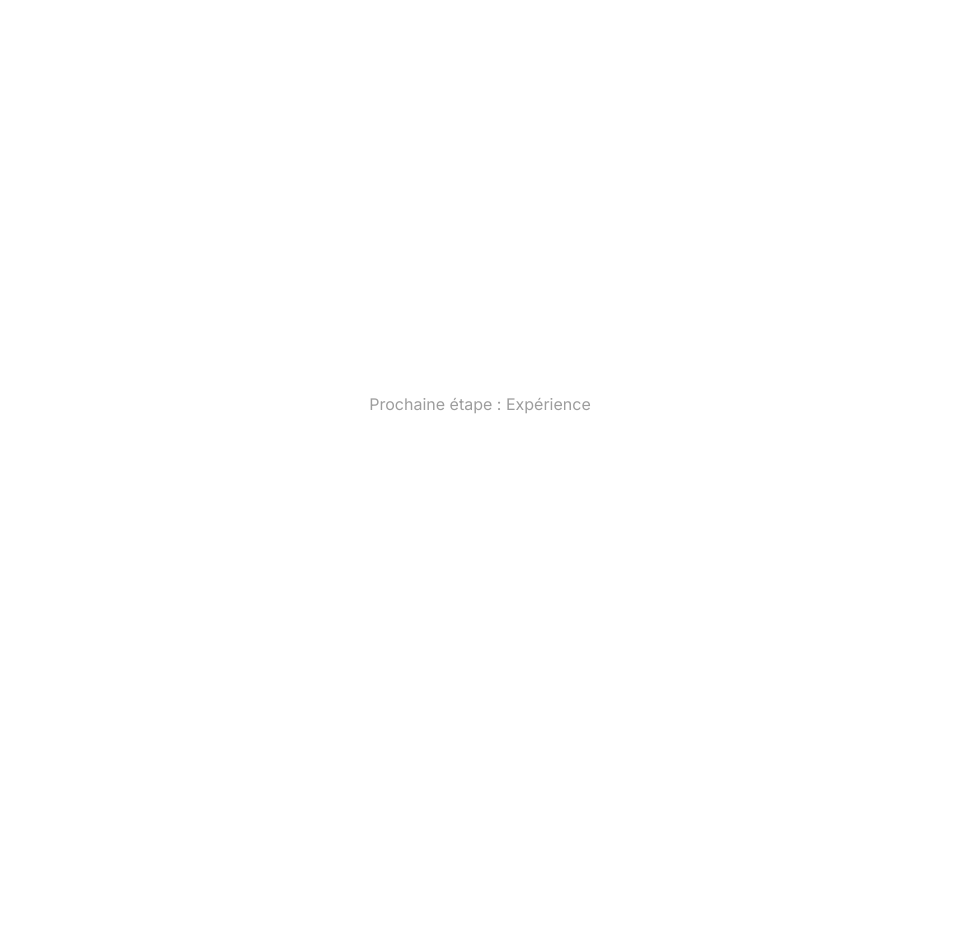
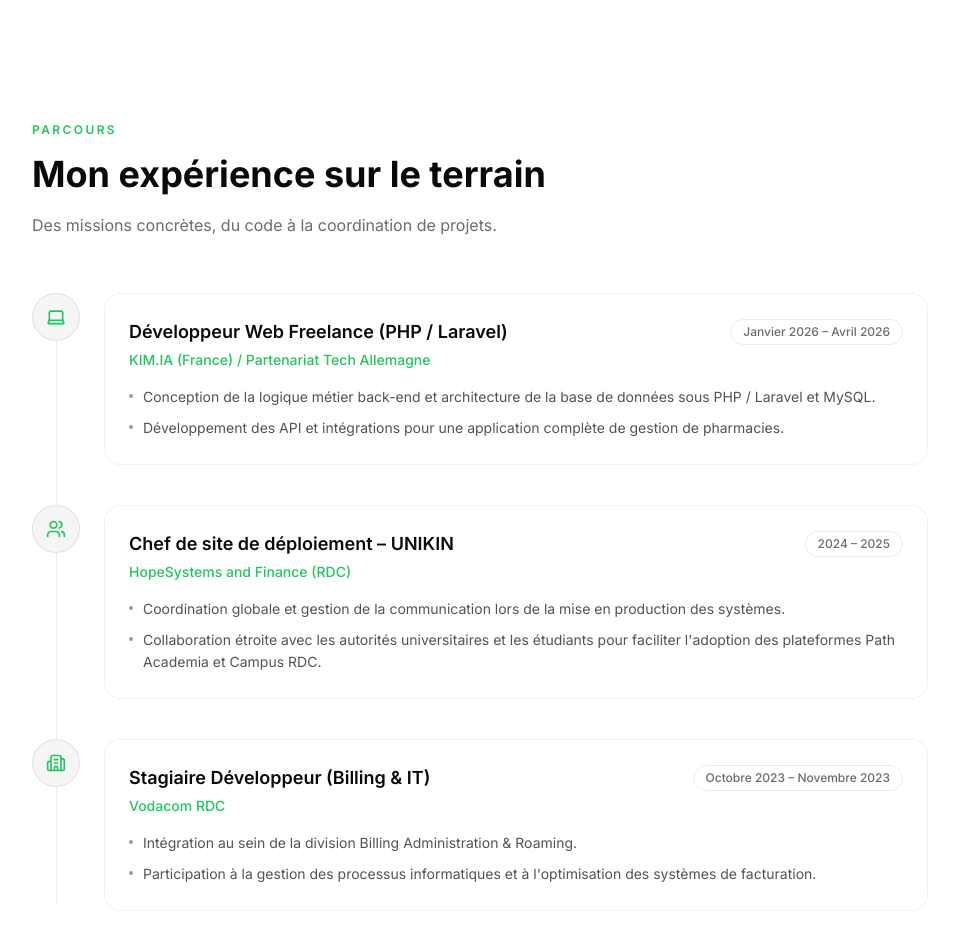
Before and after one commit to MarceloKld/portfolio-marcelo-kalonji, a Next.js app: page / in a window 1280 px wide. Shown: the part 1760-2710 px from the top of the page, without its empty margins (160-1119 px from the left). Before the commit the page ends 2564 px from the top, so only its background shows below. Built offline with nearby package versions, Linux system fonts and the light colour scheme.

Commit message:
Experience

```diff
--- a/src/app/page.tsx
+++ b/src/app/page.tsx
@@ -1,6 +1,7 @@
 import { Navbar } from "@/components/layout/Navbar";
 import { Hero } from "@/components/sections/Hero";
 import { Services } from "@/components/sections/Services";
+import { Experience } from "@/components/sections/Experience";
 
 export default function Home() {
   return (
@@ -8,10 +9,11 @@ export default function Home() {
       <Navbar />
       <Hero />
       <Services />
+      <Experience />
 
       {/* Section temporaire, remplacée à la prochaine phase */}
-      <section id="experience" className="flex h-screen items-center justify-center">
-        <p className="text-[var(--foreground)]/40">Prochaine étape : Expérience</p>
+      <section id="projets" className="flex h-screen items-center justify-center">
+        <p className="text-[var(--foreground)]/40">Prochaine étape : Projets</p>
       </section>
     </main>
   );
--- a/src/components/sections/Experience.tsx
+++ b/src/components/sections/Experience.tsx
@@ -0,0 +1,80 @@
+"use client";
+
+import { useLanguage } from "@/components/providers/LanguageProvider";
+import { Reveal } from "@/components/ui/Reveal"; // scroll-based : section sous le Hero
+import { TimelineItem } from "@/components/ui/TimelineItem";
+import { EXPERIENCE_META } from "@/data/experience";
+
+/* ════════════════════════════════════════════════════════════════
+   🎛️  ZONE DE RÉGLAGES
+   ════════════════════════════════════════════════════════════════ */
+
+// Délai entre l'apparition de chaque étape de la timeline (Staggered Reveal)
+const STAGGER_DELAY = 150; // millisecondes
+
+/* ════════════════════════════════════════════════════════════════ */
+
+export function Experience() {
+  const { t } = useLanguage();
+
+  return (
+    <section id="experience" className="relative px-4 py-20 sm:px-6 sm:py-28 lg:px-10">
+      {/* max-w-4xl (plus étroit que Services) : une timeline est plus
+          lisible dans une colonne resserrée qu'étalée sur toute la largeur */}
+      <div className="mx-auto max-w-4xl">
+        {/* === EN-TÊTE DE SECTION === */}
+        <Reveal>
+          <span className="text-xs font-semibold uppercase tracking-[0.2em] text-[var(--accent)]">
+            {t.experience.sectionLabel}
+          </span>
+        </Reveal>
+
+        <Reveal delay={100}>
+          <h2 className="mt-3 text-2xl font-bold leading-tight text-[var(--foreground)] sm:text-4xl">
+            {t.experience.sectionTitle}
+          </h2>
+        </Reveal>
+
+        <Reveal delay={200}>
+          <p className="mt-4 max-w-xl text-sm text-[var(--foreground)]/60 sm:text-base">
+            {t.experience.sectionSubtitle}
+          </p>
+        </Reveal>
+
+        {/* === TIMELINE === */}
+        <div className="relative mt-14">
+          {/*
+            Ligne verticale continue, positionnée pour passer EXACTEMENT
+            au centre des cercles-icônes :
+            - cercle mobile : 40px (h-10 w-10) → centre à 20px → left-5 (1.25rem = 20px)
+            - cercle desktop : 48px (sm:h-12 sm:w-12) → centre à 24px → sm:left-6 (1.5rem = 24px)
+            top-2 / bottom-2 : petite marge pour ne pas dépasser la 1ère/dernière icône
+          */}
+          <div
+            aria-hidden="true"
+            className="absolute bottom-2 left-5 top-2 w-px bg-[var(--border-color)] sm:left-6"
+          />
+
+          <div className="flex flex-col gap-10">
+            {EXPERIENCE_META.map((exp, index) => {
+              // Récupère le texte traduit correspondant à cet id
+              const content = t.experience.items[exp.id];
+
+              return (
+                <Reveal key={exp.id} delay={index * STAGGER_DELAY}>
+                  <TimelineItem
+                    icon={exp.icon}
+                    role={content.role}
+                    company={content.company}
+                    period={content.period}
+                    missions={content.missions}
+                  />
+                </Reveal>
+              );
+            })}
+          </div>
+        </div>
+      </div>
+    </section>
+  );
+}
--- /dev/null
+++ b/src/components/ui/TimelineItem.tsx
@@ -0,0 +1,59 @@
+import type { LucideIcon } from "lucide-react";
+
+type TimelineItemProps = {
+  icon: LucideIcon;
+  role: string;
+  company: string;
+  period: string;
+  missions: string[];
+};
+
+/**
+ * Une "étape" de la timeline : un cercle-icône (positionné sur la ligne
+ * verticale) + une carte de contenu (glassmorphism) à droite.
+ *
+ * Point technique important : le cercle-icône a un fond PLEIN
+ * (bg-[var(--surface)]) et un z-index supérieur (z-10) à la ligne
+ * verticale dessinée dans le composant parent (Experience.tsx).
+ * Résultat : la ligne semble "passer derrière" chaque icône,
+ * comme une vraie timeline continue.
+ */
+export function TimelineItem({ icon: Icon, role, company, period, missions }: TimelineItemProps) {
+  return (
+    <div className="relative flex gap-5 sm:gap-6">
+      {/* Marqueur circulaire sur la ligne verticale */}
+      <div className="relative z-10 flex h-10 w-10 shrink-0 items-center justify-center rounded-full border border-[var(--border-color)] bg-[var(--surface)] sm:h-12 sm:w-12">
+        <Icon className="h-4 w-4 text-[var(--accent)] sm:h-5 sm:w-5" />
+      </div>
+
+      {/* Carte de contenu */}
+      <div className="glass flex-1 rounded-2xl p-5 sm:p-6">
+        {/* En-tête : rôle à gauche, période à droite (wrap si l'espace manque) */}
+        <div className="flex flex-wrap items-center justify-between gap-2">
+          <h3 className="text-base font-semibold text-[var(--foreground)] sm:text-lg">
+            {role}
+          </h3>
+          <span className="shrink-0 rounded-full border border-[var(--border-color)] px-3 py-1 text-xs font-medium text-[var(--foreground)]/60">
+            {period}
+          </span>
+        </div>
+
+        {/* Entreprise, en vert accent — seul petit détail vert de la carte */}
+        <p className="mt-1 text-sm font-medium text-[var(--accent)]">{company}</p>
+
+        {/* Liste des missions, puces discrètes */}
+        <ul className="mt-4 flex flex-col gap-2">
+          {missions.map((mission) => (
+            <li
+              key={mission}
+              className="flex items-start gap-2.5 text-sm leading-relaxed text-[var(--foreground)]/70"
+            >
+              <span className="mt-2 h-1 w-1 shrink-0 rounded-full bg-[var(--foreground)]/40" />
+              <span>{mission}</span>
+            </li>
+          ))}
+        </ul>
+      </div>
+    </div>
+  );
+}
--- a/src/data/experience.ts
+++ b/src/data/experience.ts
@@ -0,0 +1,18 @@
+import { Laptop, Users, Building2 } from "lucide-react";
+import type { ExperienceMeta } from "@/types";
+
+/**
+ * Liste des 3 expériences, DANS L'ORDRE CHRONOLOGIQUE DÉCROISSANT
+ * (la plus récente en premier — convention standard d'un CV/portfolio).
+ *
+ * Icônes choisies (toutes génériques, aucun logo de marque donc
+ * aucun risque de problème d'export avec lucide-react) :
+ * - Laptop   : mission de développement freelance à distance
+ * - Users    : mission de coordination / gestion d'équipe
+ * - Building2 : stage en entreprise classique
+ */
+export const EXPERIENCE_META: ExperienceMeta[] = [
+  { id: "kimia", icon: Laptop },
+  { id: "unikin", icon: Users },
+  { id: "vodacom", icon: Building2 },
+];
--- a/src/i18n/en.json
+++ b/src/i18n/en.json
@@ -63,5 +63,39 @@
         ]
       }
     }
+  },
+  "experience": {
+    "sectionLabel": "Background",
+    "sectionTitle": "My hands-on experience",
+    "sectionSubtitle": "Real-world missions, from code to project coordination.",
+    "items": {
+      "kimia": {
+        "role": "Freelance Web Developer (PHP / Laravel)",
+        "company": "KIM.IA (France) / German Tech Partnership",
+        "period": "January 2026 – April 2026",
+        "missions": [
+          "Designed the back-end business logic and database architecture using PHP / Laravel and MySQL.",
+          "Developed APIs and integrations for a complete pharmacy management application."
+        ]
+      },
+      "unikin": {
+        "role": "Deployment Site Lead – UNIKIN",
+        "company": "HopeSystems and Finance (DRC)",
+        "period": "2024 – 2025",
+        "missions": [
+          "Overall coordination and communication management during systems go-live.",
+          "Close collaboration with university authorities and students to facilitate adoption of the Path Academia and Campus RDC platforms."
+        ]
+      },
+      "vodacom": {
+        "role": "Developer Intern (Billing & IT)",
+        "company": "Vodacom DRC",
+        "period": "October 2023 – November 2023",
+        "missions": [
+          "Joined the Billing Administration & Roaming division.",
+          "Contributed to IT process management and billing system optimization."
+        ]
+      }
+    }
   }
 }
--- a/src/i18n/fr.json
+++ b/src/i18n/fr.json
@@ -63,5 +63,39 @@
         ]
       }
     }
+  },
+  "experience": {
+    "sectionLabel": "Parcours",
+    "sectionTitle": "Mon expérience sur le terrain",
+    "sectionSubtitle": "Des missions concrètes, du code à la coordination de projets.",
+    "items": {
+      "kimia": {
+        "role": "Développeur Web Freelance (PHP / Laravel)",
+        "company": "KIM.IA (France) / Partenariat Tech Allemagne",
+        "period": "Janvier 2026 – Avril 2026",
+        "missions": [
+          "Conception de la logique métier back-end et architecture de la base de données sous PHP / Laravel et MySQL.",
+          "Développement des API et intégrations pour une application complète de gestion de pharmacies."
+        ]
+      },
+      "unikin": {
+        "role": "Chef de site de déploiement – UNIKIN",
+        "company": "HopeSystems and Finance (RDC)",
+        "period": "2024 – 2025",
+        "missions": [
+          "Coordination globale et gestion de la communication lors de la mise en production des systèmes.",
+          "Collaboration étroite avec les autorités universitaires et les étudiants pour faciliter l'adoption des plateformes Path Academia et Campus RDC."
+        ]
+      },
+      "vodacom": {
+        "role": "Stagiaire Développeur (Billing & IT)",
+        "company": "Vodacom RDC",
+        "period": "Octobre 2023 – Novembre 2023",
+        "missions": [
+          "Intégration au sein de la division Billing Administration & Roaming.",
+          "Participation à la gestion des processus informatiques et à l'optimisation des systèmes de facturation."
+        ]
+      }
+    }
   }
 }
--- a/src/types/index.ts
+++ b/src/types/index.ts
@@ -7,13 +7,20 @@ export type NavLink = {
   href: string;
 };
 
-// Identifiants uniques de chaque service — doivent correspondre
-// EXACTEMENT aux clés utilisées dans fr.json / en.json (services.items.*)
+// === SERVICES (déjà existant) ===
 export type ServiceId = "web" | "data" | "strategy";
 
-// Les données "structurelles" d'un service (icône) sont séparées
-// du texte (qui vit dans les fichiers de traduction) — voir data/services.ts
 export type ServiceMeta = {
   id: ServiceId;
   icon: LucideIcon;
 };
+
+// === EXPÉRIENCE (nouveau) ===
+// Les 3 identifiants doivent correspondre EXACTEMENT aux clés
+// utilisées dans fr.json / en.json sous "experience.items.<id>"
+export type ExperienceId = "kimia" | "unikin" | "vodacom";
+
+export type ExperienceMeta = {
+  id: ExperienceId;
+  icon: LucideIcon; // icône générique représentant le type de mission
+};
```
